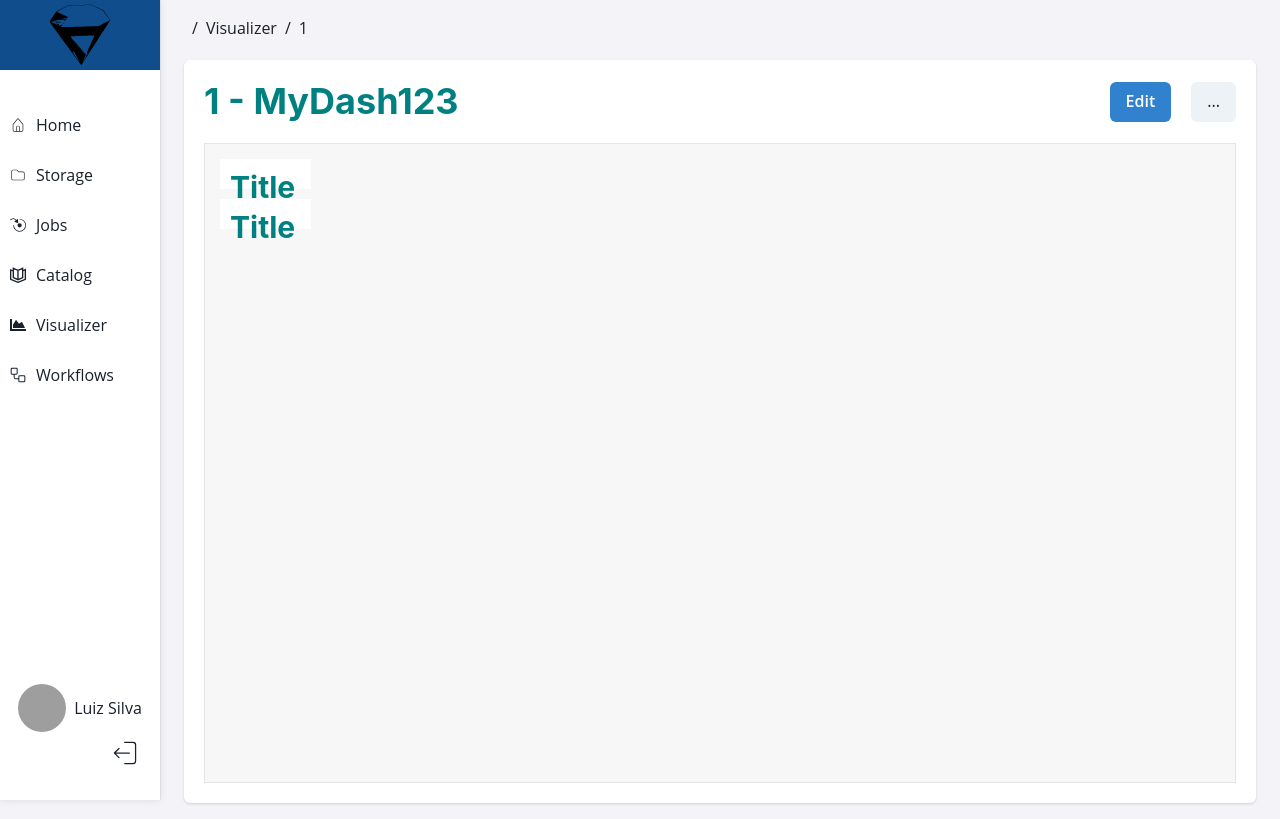
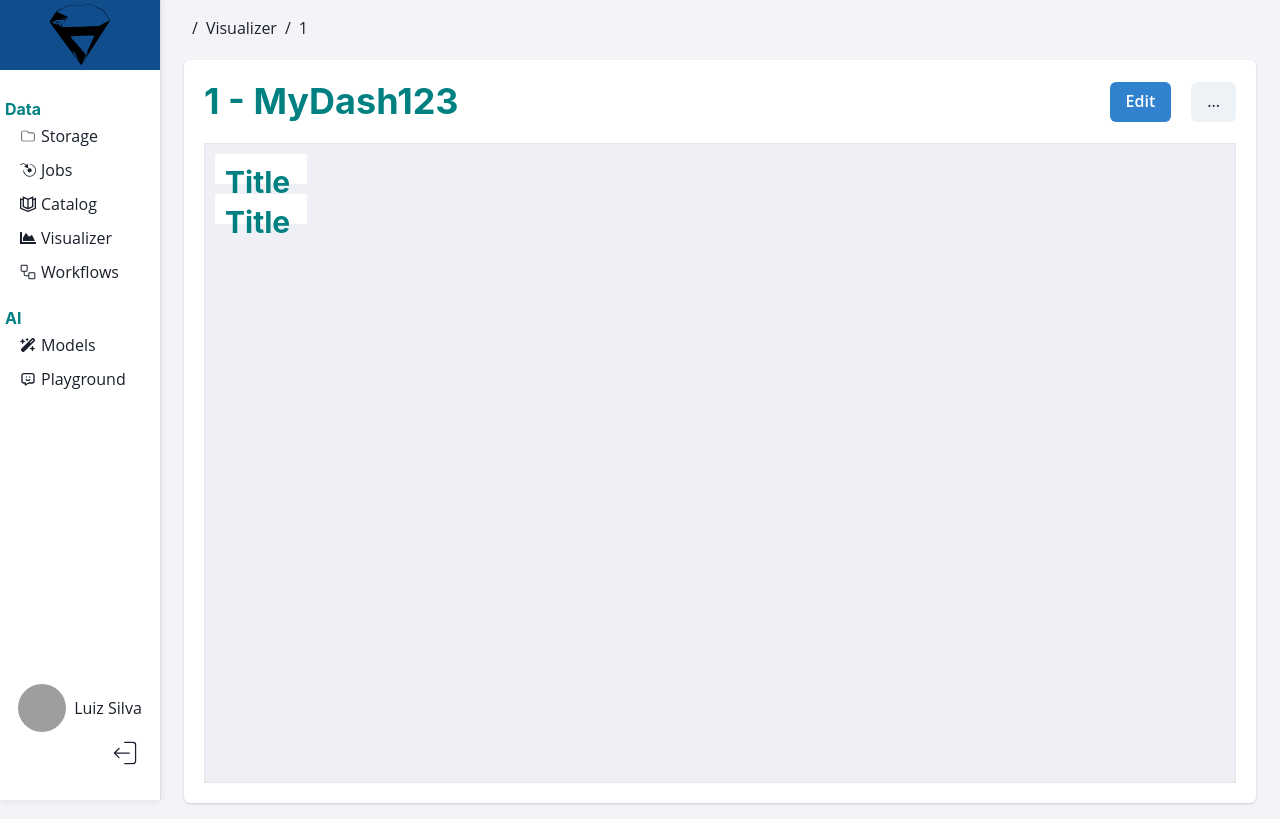
Before and after one commit to luizfelipe94/datasil-app, a React (Create React App) app: page /visualizer/1 in a window 1280 px wide. Built offline with nearby package versions, Linux system fonts and the light colour scheme; grey boxes are pictures that could not be loaded.

Commit message:
improvements

```diff
--- a/src/components/sidebar/sidebar.tsx
+++ b/src/components/sidebar/sidebar.tsx
@@ -1,5 +1,6 @@
-import { Container, Content, Footer, Header, Item } from "./styles";
-import { CiHome } from "react-icons/ci";
+import { Container, Content, Footer, Header, Item, ItemHover } from "./styles";
+import { FaWandMagicSparkles } from "react-icons/fa6";
+import { TbMessageChatbot } from "react-icons/tb";
 import { SiAbbrobotstudio } from "react-icons/si";
 import { GoWorkflow } from "react-icons/go";
 import { GrCatalog } from "react-icons/gr";
@@ -8,13 +9,9 @@ import { CiFolderOn } from "react-icons/ci";
 import { Link } from "react-router-dom";
 import { Profile } from "../profile/profile";
 import { DatasilLogo } from "@/assets";
+import { Heading } from "@chakra-ui/react";
 
-const menuItems = [
-  {
-    title: "Home",
-    icon: <CiHome />,
-    link: "/home",
-  },
+const menuItemsDataEngineering = [
   {
     title: "Storage",
     icon: <CiFolderOn />,
@@ -42,6 +39,19 @@ const menuItems = [
   },
 ];
 
+const menuItemsAI = [
+  {
+    title: "Models",
+    icon: <FaWandMagicSparkles />,
+    link: "/models",
+  },
+  {
+    title: "Playground",
+    icon: <TbMessageChatbot />,
+    link: "/playground",
+  },
+];
+
 export const Sidebar = ({isOpen, setOpen}: { isOpen: boolean, setOpen: any }) => {
   return (
     <Container aria-expanded={false}>
@@ -49,10 +59,17 @@ export const Sidebar = ({isOpen, setOpen}: { isOpen: boolean, setOpen: any }) =>
         <DatasilLogo />
       </Header>
       <Content>
-        <div style={{ display: "flex", flexDirection: "column", marginTop: "30px" }}>
-          <ul>
-            {menuItems.map((item) => (
-              <li key={item.title}>
+        <div style={{ display: "flex", flexDirection: "column", marginTop: "30px", gap: "20px" }}>
+          <div style={{ display: "flex", flexDirection: "column" }}>
+            <div>
+              <div style={{ marginLeft: "5px" }}>
+                <Heading size="sm" color="teal">Data</Heading>
+              </div>
+              <div>
+                <ul style={{ listStyle: "none" }}>
+                  {menuItemsDataEngineering.map((item) => (
+                    <li key={item.title} style={{ padding: "0px" }}>
+                      <ItemHover>
                         <Link to={item.link}>
                           <Item>
                             <div>{item.icon}</div>
@@ -61,9 +78,38 @@ export const Sidebar = ({isOpen, setOpen}: { isOpen: boolean, setOpen: any }) =>
                             </div>
                           </Item>
                         </Link>
+                      </ItemHover>
                     </li>
                   ))}
                 </ul>
+              </div>
+            </div>
+          </div>
+          <div style={{ display: "flex", flexDirection: "column" }}>
+            <div>
+              <div style={{ marginLeft: "5px" }}>
+                <Heading size="sm" color="teal">AI</Heading>
+              </div>
+              <div>
+                <ul style={{ listStyle: "none" }}>
+                  {menuItemsAI.map((item) => (
+                    <li key={item.title} style={{ padding: "0px" }}>
+                      <ItemHover>
+                        <Link to={item.link}>
+                          <Item>
+                            <div>{item.icon}</div>
+                            <div>
+                              {item.title}
+                            </div>
+                          </Item>
+                        </Link>
+                      </ItemHover>
+                    </li>
+                  ))}
+                </ul>
+              </div>
+            </div>
+          </div>
         </div>
       </Content>
       <Footer>
--- a/src/components/sidebar/styles.ts
+++ b/src/components/sidebar/styles.ts
@@ -80,12 +80,15 @@ export const Item = styled.div`
   flex-direction: row;
   justify-content: flex-start;
   align-items: center;
-  gap: 10px;
+  gap: 5px;
   width: 100%;
-  height: 50px;
+  padding: 5px;
+  margin-left: 15px;
+`;
+
+export const ItemHover = styled.div`
   cursor: pointer;
   &:hover {
     background-color: #DCE2E7;
   }
-  padding: 10px;
 `;
--- /dev/null
+++ b/src/pages/login/login.tsx
@@ -0,0 +1,11 @@
+import { Center } from "@chakra-ui/react";
+
+export const Login = () => {
+  return (
+    <div style={{ marginTop: "50%" }}>
+      <Center>
+        LOGIN
+      </Center>
+    </div>
+  );
+};
--- a/src/pages/visualizer/dashboard.tsx
+++ b/src/pages/visualizer/dashboard.tsx
@@ -71,7 +71,7 @@ export const Dashboard = () => {
               </div>
             </div>
             <div style={{ display: "flex", flexDirection: "row", height: "80vh", gap: "5px" }}>
-              <div style={{ width: "100%", border: "1px solid #e6e5e5", padding: "5px", backgroundColor: "#F7F7F7", overflowY: "scroll" }}>
+              <div style={{ width: "100%", border: "1px solid #e6e5e5",  backgroundColor: "#e0e2ec81", overflowY: "scroll" }}>
                 <ResponsiveReactGridLayout
                   className="layout"
                   cols={{ lg: 12, md: 10, sm: 6, xs: 4, xxs: 2 }}
@@ -96,7 +96,6 @@ export const Dashboard = () => {
         finalFocusRef={btnRef}
         size="sm"
       >
-        {/* <DrawerOverlay /> */}
         <DrawerContent>
           <DrawerCloseButton />
           <DrawerHeader>My Charts</DrawerHeader>
--- a/src/router.tsx
+++ b/src/router.tsx
@@ -9,6 +9,7 @@ import { CreateJobEditor } from "./pages/jobs/create/create-job-editor";
 import { CreateJobVisual } from "./pages/jobs/create/create-job-visual";
 import { Storage } from "./pages/storage/storage";
 import { Dashboard } from "./pages/visualizer/dashboard";
+import { Login } from "./pages/login/login";
 
 export const Router = () => {
 
@@ -21,7 +22,7 @@ export const Router = () => {
   return (
     <BrowserRouter>
       <Routes>
-        <Route path="/login" element={<div>login</div>}/>
+        <Route path="/login" element={<Login />}/>
         <Route path="/" element={<Layout />}>
           <Route path="/" element={<Home />} />
           <Route path="/home" element={<Home />} />
```
Lines whose indentation alone changed are shown as unchanged.
